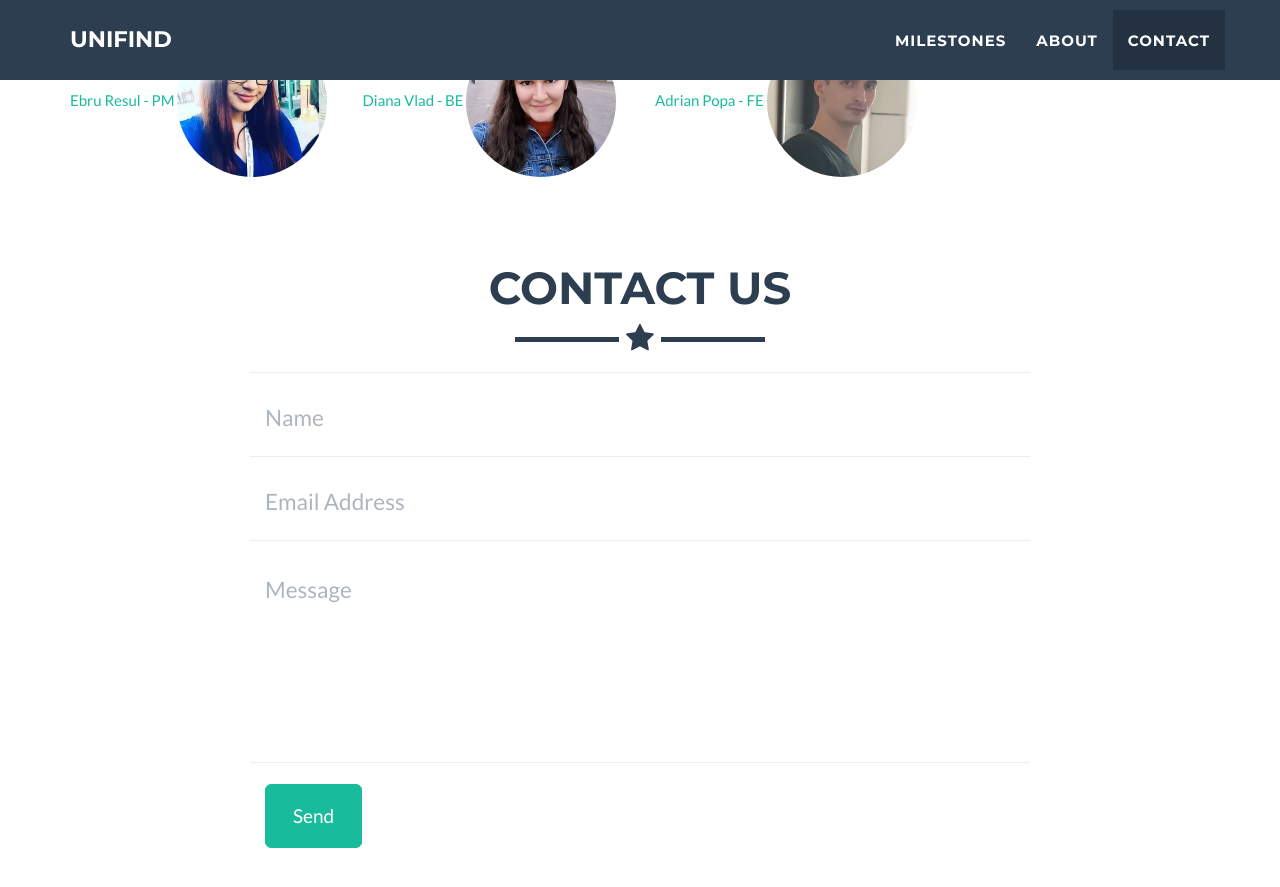
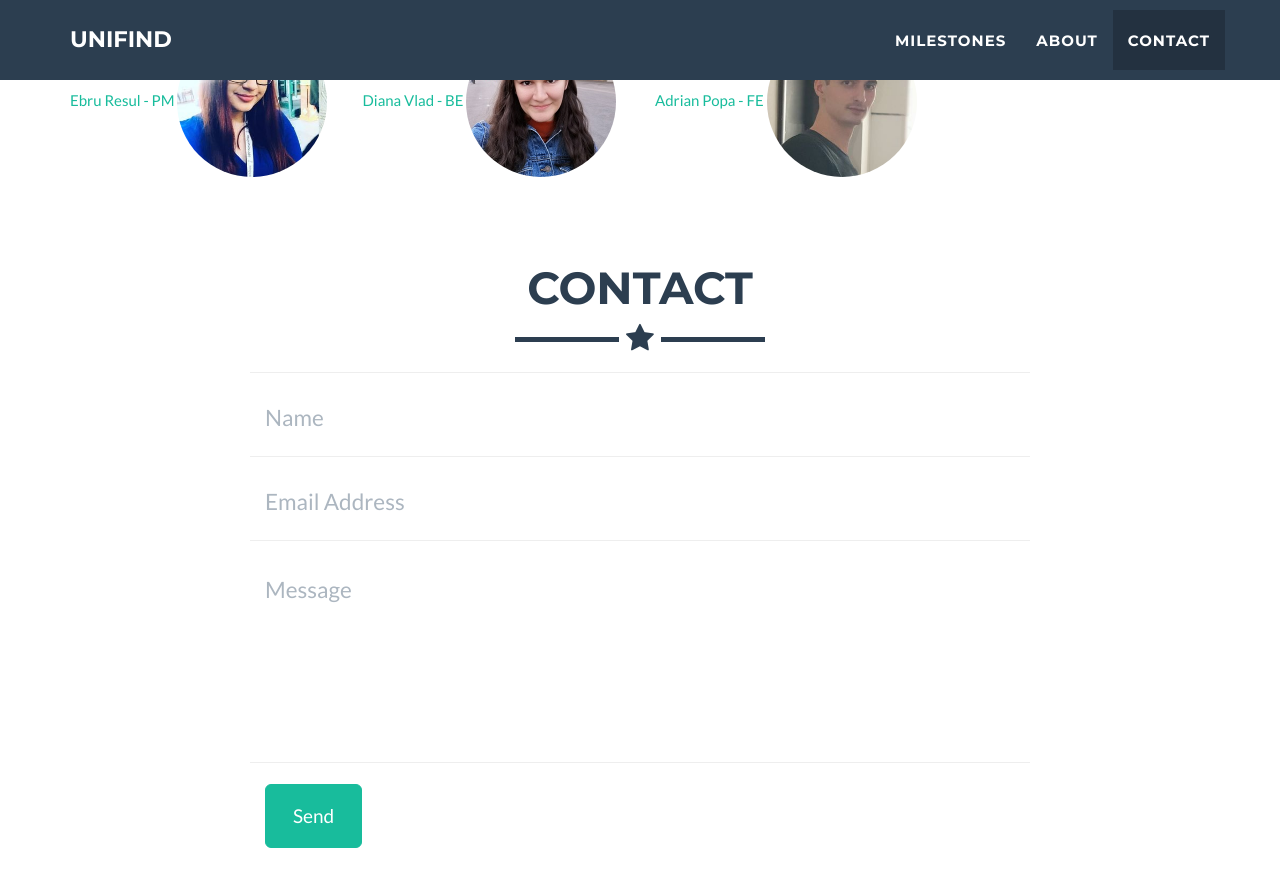
Before and after one commit to DianaVlad/dianavlad.github.io, a Jekyll site: the page built from _posts/2020-11-01-project-2.markdown, in a window 1280 px wide and 900 px high, scrolled down 1948 px. Shown: the top 887 px of the window. Built offline with Jekyll 4.4.1, drawn with Linux system fonts in a browser that asks for light colours; our own code applies the rules of GitHub Pages for plain Markdown files.

Commit message:
update milestone 1

```diff
--- a/_includes/contact_static.html
+++ b/_includes/contact_static.html
@@ -24,7 +24,7 @@
 	</div>
 	<div class="container">
 		<div class="col-lg-12 text-center">
-			<h2>Contact us</h2>
+			<h2>Contact</h2>
 			<hr class="star-primary">
 		</div>
 		<div class="row">
--- a/_includes/modals.html
+++ b/_includes/modals.html
@@ -16,7 +16,7 @@
                             <hr class="star-primary">
                             <img src="img/portfolio/{{ post.img }}" class="img-responsive img-centered" alt="{{ post.alt }}">
                             <!-- <p>{{ post.description }}</p> -->
-                            <p>{{ content }}</p>
+                            <p>{{ post.content }}</p>
                             <ul class="list-inline item-details">
                                 {% if post.client %}
                                     <li>Client:
```
